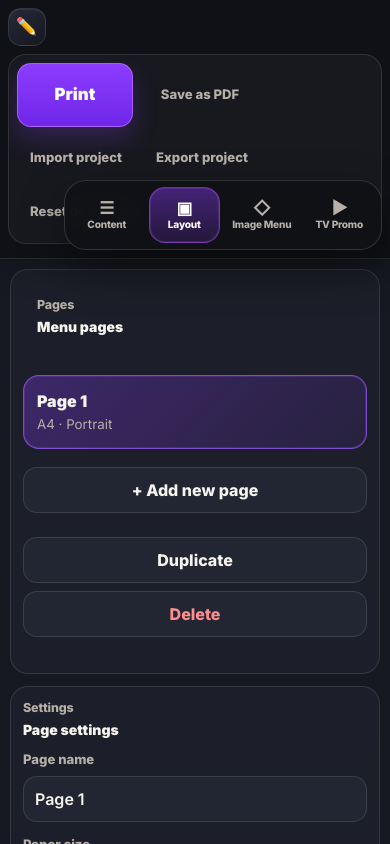
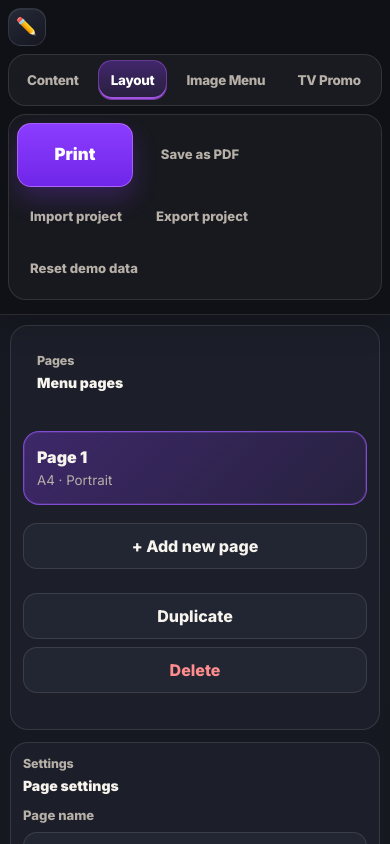
Before and after one commit to sheeeenson/print_menu, a React (Vite) app: page / in a window 390 px wide. Shown: the top 844 px of the page. Built offline with nearby package versions, Linux system fonts and the light colour scheme.

Commit message:
Move mobile section tabs back to top

```diff
--- a/src/mobileUxEnhancements.css
+++ b/src/mobileUxEnhancements.css
@@ -1,8 +1,4 @@
 /* Mobile-first UX polish loaded after the unified theme. */
-
-:root {
-  --mobile-nav-height: 74px;
-}
 
 @media (hover: none) {
   button:hover {
@@ -31,7 +27,7 @@ textarea:focus-visible {
   }
 
   .workspace {
-    padding-bottom: calc(var(--mobile-nav-height) + env(safe-area-inset-bottom) + 14px) !important;
+    padding-bottom: calc(env(safe-area-inset-bottom) + 16px) !important;
   }
 
   .main-navigation,
@@ -78,9 +74,71 @@ textarea:focus-visible {
     white-space: nowrap;
   }
 
+  .section-tabs {
+    position: relative !important;
+    left: auto !important;
+    right: auto !important;
+    bottom: auto !important;
+    z-index: auto !important;
+    grid-column: 1 / -1 !important;
+    grid-row: 2 !important;
+    display: flex !important;
+    width: 100% !important;
+    max-width: 100% !important;
+    height: auto !important;
+    min-height: 48px !important;
+    padding: 5px !important;
+    gap: 6px !important;
+    overflow-x: auto !important;
+    overflow-y: hidden !important;
+    border-radius: 18px !important;
+    background: rgba(255,255,255,0.045) !important;
+    border: 1px solid rgba(255,255,255,0.11) !important;
+    box-shadow: none !important;
+    backdrop-filter: none !important;
+    -webkit-overflow-scrolling: touch;
+    scroll-snap-type: x proximity;
+    scrollbar-width: none;
+  }
+
+  .section-tabs::-webkit-scrollbar {
+    display: none;
+  }
+
+  .section-tabs button {
+    flex: 0 0 auto !important;
+    min-width: max-content !important;
+    width: auto !important;
+    height: auto !important;
+    min-height: 40px !important;
+    display: inline-flex !important;
+    align-items: center !important;
+    justify-content: center !important;
+    padding: 9px 14px !important;
+    border-radius: 14px !important;
+    font-size: 0.9rem !important;
+    line-height: 1.1 !important;
+    white-space: nowrap !important;
+    text-align: center !important;
+    letter-spacing: -0.02em !important;
+    scroll-snap-align: start;
+  }
+
+  .section-tabs button::before {
+    content: none !important;
+  }
+
+  .section-tabs button.active,
+  .section-tabs button[aria-selected='true'] {
+    background: linear-gradient(180deg, rgba(140,61,255,0.34), rgba(140,61,255,0.12)) !important;
+    border-color: rgba(185,92,255,0.42) !important;
+    color: #ffffff !important;
+    box-shadow: inset 0 -2px 0 rgba(185,92,255,0.85) !important;
+  }
+
   .project-actions {
     grid-column: 1 / -1 !important;
-    grid-row: 2 !important;
+    grid-row: 3 !important;
     display: flex !important;
     gap: 8px !important;
     width: 100% !important;
@@ -101,7 +159,7 @@ textarea:focus-visible {
   .project-actions button {
     flex: 0 0 auto !important;
     min-width: 132px !important;
-    min-height: 46px !important;
+    min-height: 44px !important;
     padding: 9px 12px !important;
     border-radius: 14px !important;
     scroll-snap-align: start;
@@ -111,63 +169,6 @@ textarea:focus-visible {
   .project-actions .primary-action {
     min-width: 116px !important;
     box-shadow: none !important;
-  }
-
-  .section-tabs {
-    position: fixed !important;
-    left: max(10px, env(safe-area-inset-left)) !important;
-    right: max(10px, env(safe-area-inset-right)) !important;
-    bottom: max(8px, env(safe-area-inset-bottom)) !important;
-    z-index: 90 !important;
-    display: grid !important;
-    grid-template-columns: repeat(4, minmax(0, 1fr)) !important;
-    width: auto !important;
-    max-width: none !important;
-    height: var(--mobile-nav-height) !important;
-    padding: 7px !important;
-    gap: 6px !important;
-    overflow: visible !important;
-    border-radius: 24px !important;
-    background: rgba(16, 17, 22, 0.94) !important;
-    border: 1px solid rgba(255,255,255,0.14) !important;
-    box-shadow: 0 18px 46px rgba(0,0,0,0.42) !important;
-    backdrop-filter: blur(18px);
-  }
-
-  .section-tabs button {
-    min-width: 0 !important;
-    width: 100% !important;
-    height: 100% !important;
-    min-height: 0 !important;
-    display: grid !important;
-    place-items: center !important;
-    align-content: center !important;
-    gap: 2px !important;
-    padding: 6px 4px !important;
-    border-radius: 18px !important;
-    font-size: 0.68rem !important;
-    line-height: 1.05 !important;
-    white-space: normal !important;
-    text-align: center !important;
-    letter-spacing: -0.02em !important;
-  }
-
-  .section-tabs button::before {
-    display: block;
-    font-size: 1.05rem;
-    line-height: 1;
-  }
-
-  .section-tabs button:nth-child(1)::before { content: '☰'; }
-  .section-tabs button:nth-child(2)::before { content: '▣'; }
-  .section-tabs button:nth-child(3)::before { content: '◇'; }
-  .section-tabs button:nth-child(4)::before { content: '▶'; }
-
-  .section-tabs button.active,
-  .section-tabs button[aria-selected='true'] {
-    background: linear-gradient(180deg, rgba(140,61,255,0.42), rgba(140,61,255,0.16)) !important;
-    border-color: rgba(185,92,255,0.46) !important;
-    box-shadow: inset 0 0 0 1px rgba(185,92,255,0.18) !important;
   }
 
   .content-section,
@@ -309,7 +310,7 @@ textarea:focus-visible {
   .image-menu-panel > .image-menu-select-section:first-of-type,
   .layout-admin-panel > .layout-print-controls {
     position: sticky !important;
-    top: calc(max(8px, env(safe-area-inset-top)) + 96px) !important;
+    top: calc(max(8px, env(safe-area-inset-top)) + 144px) !important;
     z-index: 25 !important;
     box-shadow: 0 14px 34px rgba(0,0,0,0.26) !important;
   }
@@ -375,10 +376,6 @@ textarea:focus-visible {
 }
 
 @media (max-width: 520px) {
-  :root {
-    --mobile-nav-height: 70px;
-  }
-
   .main-navigation,
   .main-navigation.top-nav {
     padding-left: 8px !important;
@@ -391,15 +388,15 @@ textarea:focus-visible {
   }
 
   .section-tabs {
-    left: max(8px, env(safe-area-inset-left)) !important;
-    right: max(8px, env(safe-area-inset-right)) !important;
-    padding: 6px !important;
-    border-radius: 22px !important;
+    padding: 5px !important;
+    border-radius: 18px !important;
   }
 
   .section-tabs button {
-    border-radius: 16px !important;
-    font-size: 0.63rem !important;
+    border-radius: 14px !important;
+    font-size: 0.84rem !important;
+    padding-left: 12px !important;
+    padding-right: 12px !important;
   }
 
   .category-panel,
```
